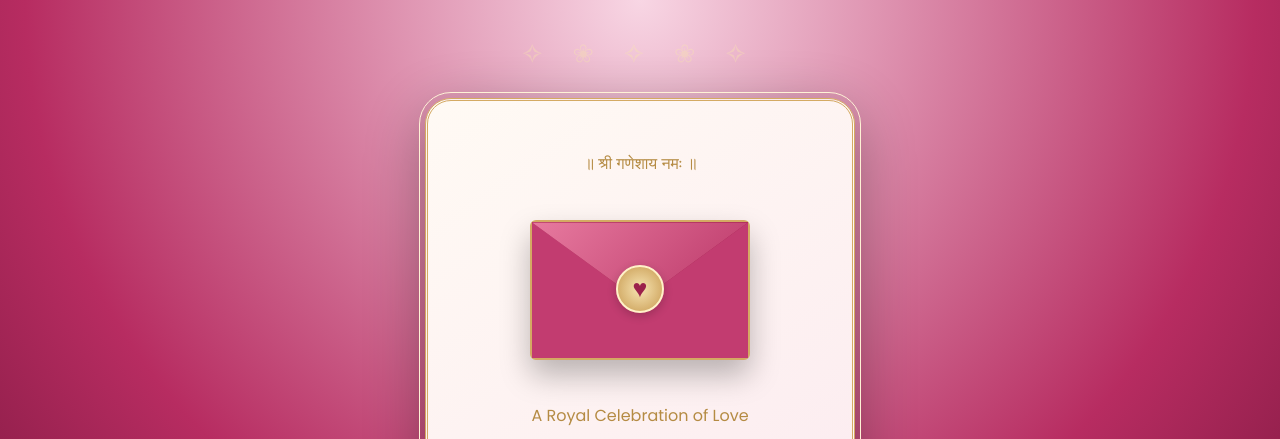
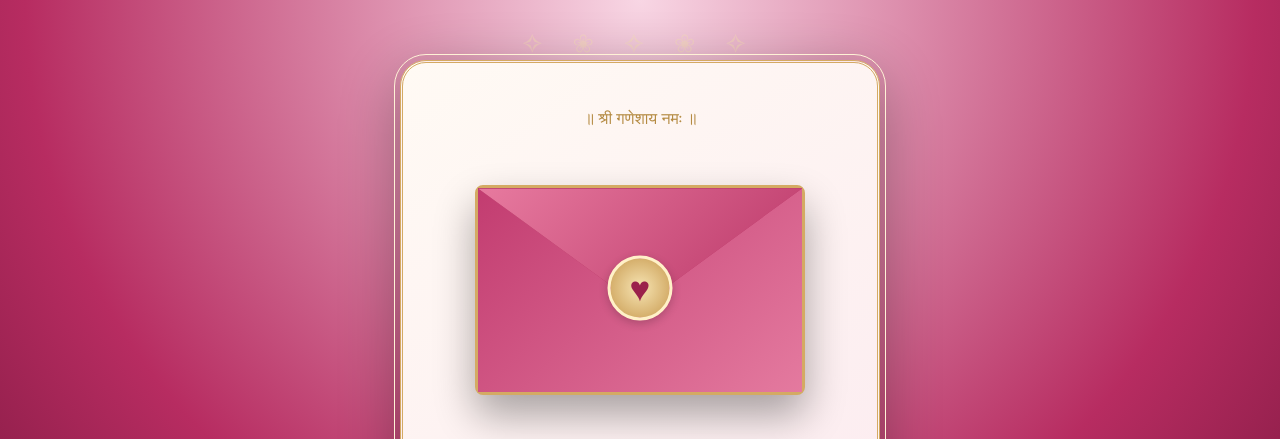
Before and after one commit to kapilsaini2/wedding-invitation, a plain HTML site: page index.html in a window 1280 px wide. Shown: the top 439 px of the page. Drawn offline with nearby package versions, Linux system fonts and the light colour scheme.

Commit message:
Update index.html

```diff
--- a/index.html
+++ b/index.html
@@ -16,15 +16,11 @@
  --light:#fce8ef;
  --blush:#f7d3e1;
  --gold:#d4aa63;
- --gold2:#f5dda6;
  --cream:#fffaf4;
 }
 
 *{box-sizing:border-box}
-
-html{
- scroll-behavior:smooth;
-}
+html{scroll-behavior:smooth}
 
 body{
  margin:0;
@@ -45,8 +41,7 @@ section{
  overflow:hidden;
 }
 
-section:before,
-section:after{
+section:before,section:after{
  content:"";
  position:absolute;
  width:230px;
@@ -56,15 +51,8 @@ section:after{
  pointer-events:none;
 }
 
-section:before{
- top:-110px;
- left:-100px;
-}
-
-section:after{
- bottom:-110px;
- right:-100px;
-}
+section:before{top:-110px;left:-100px}
+section:after{bottom:-110px;right:-100px}
 
 .card{
  width:min(100%,480px);
@@ -74,10 +62,7 @@ section:after{
  padding:34px 22px;
  position:relative;
  z-index:1;
- box-shadow:
- 0 15px 50px #77133d19,
- 0 0 0 6px #d4aa6320,
- inset 0 0 35px #f8dfeb;
+ box-shadow:0 15px 50px #77133d19,0 0 0 6px #d4aa6320,inset 0 0 35px #f8dfeb;
 }
 
 .card:before{
@@ -96,29 +81,11 @@ section:after{
  margin-top:18px;
 }
 
-h1,h2,h3{
- font-family:"Playfair Display",serif;
- color:var(--deep);
-}
-
-h1{
- font-size:45px;
- margin:10px 0;
-}
-
-h2{
- font-size:32px;
- margin:12px 0;
-}
-
-.script{
- font-family:"Great Vibes",cursive;
- color:var(--pink);
-}
-
-p{
- line-height:1.9;
-}
+h1,h2,h3{font-family:"Playfair Display",serif;color:var(--deep)}
+h1{font-size:45px;margin:10px 0}
+h2{font-size:32px;margin:12px 0}
+.script{font-family:"Great Vibes",cursive;color:var(--pink)}
+p{line-height:1.9}
 
 button,.btn{
  background:linear-gradient(135deg,#8c1744,#d54e82,#8c1744);
@@ -134,12 +101,7 @@ button,.btn{
  box-shadow:0 5px 18px #8c174430;
  transition:.3s;
 }
-
-button:hover,.btn:hover{
- transform:translateY(-2px);
- box-shadow:0 8px 22px #8c174450;
-}
-
+button:hover,.btn:hover{transform:translateY(-2px)}
 .gold{color:var(--gold)}
 .small{font-size:12px}
 
@@ -150,36 +112,18 @@ button:hover,.btn:hover{
  margin:22px auto;
 }
 
-.bg1{
- background:linear-gradient(135deg,#f7d4e2,#fff9f5,#e9b8ce);
-}
-
-.bg2{
- background:linear-gradient(135deg,#fff7f0,#f7d9e6,#fbe9ed);
-}
-
-.bg3{
- background:linear-gradient(135deg,#6e1237,#a51e51,#d46a8d);
-}
-
-.bg4{
- background:linear-gradient(135deg,#fae1eb,#fff9f2,#eec4d6);
-}
-
-.bg5{
- background:linear-gradient(135deg,#f5d1df,#fff5ed,#e9c0d2);
-}
-
-.bg6{
- background:linear-gradient(135deg,#f7e0e8,#fffaf4,#eac2d4);
-}
+.bg1{background:linear-gradient(135deg,#f7d4e2,#fff9f5,#e9b8ce)}
+.bg2{background:linear-gradient(135deg,#fff7f0,#f7d9e6,#fbe9ed)}
+.bg3{background:linear-gradient(135deg,#6e1237,#a51e51,#d46a8d)}
+.bg4{background:linear-gradient(135deg,#fae1eb,#fff9f2,#eec4d6)}
+.bg5{background:linear-gradient(135deg,#f5d1df,#fff5ed,#e9c0d2)}
+.bg6{background:linear-gradient(135deg,#f7e0e8,#fffaf4,#eac2d4)}
 
 .ganesh{
  width:155px;
  max-height:180px;
  object-fit:contain;
  margin:0 auto 15px;
- filter:drop-shadow(0 5px 8px #d59aaf30);
 }
 
 .flower{
@@ -189,7 +133,6 @@ button:hover,.btn:hover{
  animation:float 5s infinite ease-in-out;
  pointer-events:none;
 }
-
 @keyframes float{
  0%,100%{transform:translateY(0)}
  50%{transform:translateY(-18px) rotate(10deg)}
@@ -203,22 +146,9 @@ button:hover,.btn:hover{
  background:linear-gradient(135deg,#fffaf5,#fbe5ed);
  box-shadow:0 5px 15px #ad42631a;
 }
-
-.event h3{
- color:var(--pink);
- margin:7px;
- font-size:20px;
-}
-
-.event .emoji{
- font-size:34px;
-}
-
-.bigdate{
- font-size:25px;
- color:var(--pink);
- font-weight:600;
-}
+.event h3{color:var(--pink);margin:7px;font-size:20px}
+.event .emoji{font-size:34px}
+.bigdate{font-size:25px;color:var(--pink);font-weight:600}
 
 #musicBtn{
  position:fixed;
@@ -234,24 +164,21 @@ button:hover,.btn:hover{
  box-shadow:0 4px 20px #0003;
 }
 
-/* ENVELOPE SCREEN */
-
+/* BIG ROYAL ENVELOPE */
 #startScreen{
  position:fixed;
  inset:0;
- background:
- radial-gradient(circle at top,#f8d6e4,#b72c61 60%,#651032);
+ background:radial-gradient(circle at top,#f8d6e4,#b72c61 60%,#651032);
  display:flex;
  justify-content:center;
  align-items:center;
  text-align:center;
- padding:20px;
+ padding:15px;
  z-index:999;
- overflow:hidden;
+ overflow:auto;
 }
 
-#startScreen:before,
-#startScreen:after{
+#startScreen:before,#startScreen:after{
  content:"✧ ❀ ✧ ❀ ✧";
  position:absolute;
  color:#f9e4b0;
@@ -259,57 +186,54 @@ button:hover,.btn:hover{
  font-size:25px;
  letter-spacing:12px;
 }
-
-#startScreen:before{top:35px}
-#startScreen:after{bottom:35px}
+#startScreen:before{top:25px}
+#startScreen:after{bottom:25px}
 
 .startcard{
  background:linear-gradient(145deg,#fffaf4,#fbe8ef);
- padding:32px 20px;
+ padding:25px 18px;
  border:3px double var(--gold);
  outline:1px solid #fff2d6;
  outline-offset:5px;
  border-radius:26px;
- max-width:430px;
+ max-width:480px;
  width:100%;
  box-shadow:0 15px 60px #0005;
  position:relative;
 }
 
-.startcard h1{
- font-size:40px;
-}
+.startcard h1{font-size:40px}
 
 .envelope-area{
- height:190px;
+ height:280px;
  display:flex;
  justify-content:center;
  align-items:center;
- perspective:900px;
+ perspective:1000px;
  cursor:pointer;
 }
 
 .envelope{
  position:relative;
- width:220px;
- height:140px;
+ width:min(330px,85vw);
+ height:210px;
  background:#a31d4d;
- border:2px solid var(--gold);
- border-radius:6px;
- box-shadow:0 15px 30px #0004;
+ border:3px solid var(--gold);
+ border-radius:8px;
+ box-shadow:0 20px 40px #0005;
 }
 
 .envelope-back{
  position:absolute;
  inset:0;
- background:#9e1948;
+ background:linear-gradient(135deg,#9e1948,#d54f81);
  z-index:1;
 }
 
 .envelope-front{
  position:absolute;
  inset:0;
- background:#c23c70;
+ background:linear-gradient(135deg,#c23c70,#e47a9f);
  clip-path:polygon(0 0,50% 58%,100% 0,100% 100%,0 100%);
  z-index:3;
 }
@@ -323,7 +247,7 @@ button:hover,.btn:hover{
  background:linear-gradient(135deg,#e77a9f,#b1285c);
  clip-path:polygon(0 0,100% 0,50% 58%);
  transform-origin:top;
- transition:transform .9s ease;
+ transition:transform 1s ease;
  z-index:5;
 }
 
@@ -332,17 +256,17 @@ button:hover,.btn:hover{
  top:49%;
  left:50%;
  transform:translate(-50%,-50%);
- width:48px;
- height:48px;
+ width:65px;
+ height:65px;
  background:radial-gradient(circle,#f7e4b3,#c7994e);
- border:2px solid #fff1c8;
+ border:3px solid #fff1c8;
  border-radius:50%;
  z-index:6;
  display:flex;
  justify-content:center;
  align-items:center;
  color:#9b214b;
- font-size:25px;
+ font-size:35px;
  box-shadow:0 3px 10px #0003;
  transition:.4s;
 }
@@ -350,22 +274,17 @@ button:hover,.btn:hover{
 #startScreen.open .envelope-flap{
  transform:rotateX(180deg);
 }
-
-#startScreen.open .seal{
- opacity:0;
-}
+#startScreen.open .seal{opacity:0}
 
 #startScreen.hide{
  animation:fadeout 1s forwards;
  pointer-events:none;
 }
-
 @keyframes fadeout{
  to{opacity:0;visibility:hidden}
 }
 
 /* SCRATCH CARD */
-
 .scratch-box{
  width:100%;
  max-width:340px;
@@ -378,7 +297,6 @@ button:hover,.btn:hover{
  background:#fff3dc;
  box-shadow:0 8px 22px #b64d6e20;
 }
-
 .scratch-result{
  position:absolute;
  inset:0;
@@ -388,12 +306,7 @@ button:hover,.btn:hover{
  flex-direction:column;
  background:linear-gradient(135deg,#fff4dd,#f8d7e4);
 }
-
-.scratch-result h2{
- font-size:34px;
- margin:8px;
-}
-
+.scratch-result h2{font-size:34px;margin:8px}
 #scratchCanvas{
  position:absolute;
  inset:0;
@@ -403,7 +316,6 @@ button:hover,.btn:hover{
  cursor:crosshair;
  z-index:2;
 }
-
 #countdown{
  font-size:20px;
  color:var(--pink);
@@ -419,29 +331,26 @@ button:hover,.btn:hover{
  color:#702747;
  background:linear-gradient(135deg,#fffaf4,#f9e5ed);
 }
-
 .contact-box a{
  color:#a51e51;
  text-decoration:none;
  font-weight:600;
 }
-
-footer{
- font-size:13px;
- margin-top:20px;
-}
+footer{font-size:13px;margin-top:20px}
 
 @media(max-width:400px){
  h1{font-size:38px}
  h2{font-size:28px}
  .card{padding:28px 16px}
+ .envelope{height:190px}
+ .envelope-area{height:245px}
 }
 </style>
 </head>
 
 <body>
 
-<!-- ROYAL ENVELOPE -->
+<!-- ENVELOPE -->
 <div id="startScreen">
  <div class="startcard">
 
@@ -457,13 +366,9 @@ footer{
   </div>
 
   <p style="color:#b58b43">A Royal Celebration of Love</p>
-
   <h1 class="script">Kanchan Weds Robin</h1>
-
   <p>आप सादर आमंत्रित हैं</p>
-
   <button onclick="openInvitation()">💌 Open Royal Invitation</button>
-
   <p class="small">Touch the envelope to open ♡</p>
  </div>
 </div>
@@ -473,42 +378,35 @@ footer{
  <source src="./wedding-music.mp3" type="audio/mpeg">
 </audio>
 
-<button id="musicBtn" onclick="toggleMusic()" title="Music">♫</button>
+<button id="musicBtn" onclick="toggleMusic()">♫</button>
 
 <!-- PAGE 1 -->
 <section class="bg1" id="top">
-
  <span class="flower" style="top:10%;left:8%">🌸</span>
  <span class="flower" style="bottom:10%;right:8%">🌹</span>
 
  <div class="card">
   <p class="gold">॥ श्री गणेशाय नमः ॥</p>
-
-  <img class="ganesh" src="./ganesh.jpeg" alt="Ganesh Ji"
-  onerror="this.style.display='none'">
+  <img class="ganesh" src="./ganesh.jpeg" alt="Ganesh Ji" onerror="this.style.display='none'">
 
   <h2 class="script">Shubh Vivah</h2>
   <p>With the blessings of Lord Ganesha</p>
-
   <div class="divider"></div>
 
   <h1 class="script">Kanchan</h1>
   <p>♡ Weds ♡</p>
   <h1 class="script">Robin Singh</h1>
-
   <p>Two hearts • One royal journey</p>
 
   <button onclick="goTo('date')">Our Invitation ↓</button>
  </div>
 </section>
 
-<!-- PAGE 2 SCRATCH -->
+<!-- PAGE 2 -->
 <section class="bg2" id="date">
  <div class="card">
-
   <p class="gold">SAVE THE DATE</p>
   <h2 class="script">Wedding Celebration</h2>
-
   <div class="divider"></div>
 
   <p>Scratch the golden card to reveal our special day ✨</p>
@@ -526,7 +424,6 @@ footer{
 
   <p class="bigdate">30 November 2026</p>
   <h2>7:00 PM</h2>
-
   <p>आपका आगमन हमारे लिए सौभाग्य होगा</p>
 
   <h3>Wedding Countdown ❤️</h3>
@@ -536,13 +433,11 @@ footer{
  </div>
 </section>
 
-<!-- PAGE 3 FAMILY -->
+<!-- PAGE 3 -->
 <section class="bg4" id="family">
  <div class="card">
-
   <p class="gold">With the blessings of our families</p>
   <h2 class="script">Wedding Invitation</h2>
-
   <p>We joyfully invite you to celebrate the wedding of</p>
 
   <h1 class="script">Kanchan</h1>
@@ -559,10 +454,9 @@ footer{
  </div>
 </section>
 
-<!-- PAGE 4 EVENTS -->
+<!-- PAGE 4 -->
 <section class="bg5" id="events">
  <div class="card">
-
   <p class="gold">The Royal Celebration</p>
   <h1 class="script">Wedding Events</h1>
 
@@ -608,22 +502,19 @@ footer{
 <!-- PAGE 5 VENUE -->
 <section class="bg2" id="venue">
  <div class="card">
-
   <p class="gold">Wedding Location</p>
   <h1 class="script">Venue</h1>
 
   <div style="font-size:45px">📍</div>
-
   <h2>Girdhar Ki Dhani</h2>
   <p>Ward No. 09</p>
   <p>Bilaspur Road</p>
   <p>Near Sitla Mata Mandir</p>
-
   <div class="divider"></div>
 
   <a class="btn"
-  href="https://maps.app.goo.gl/oVzaZK7vzjT5ZgFV9"
-  target="_blank">
+  href="https://maps.app.goo.gl/oVzaZK7vzjT5ZqFV9?g_st=aw"
+  target="_blank" rel="noopener">
   📍 Open Google Maps
   </a>
 
@@ -631,38 +522,28 @@ footer{
  </div>
 </section>
 
-<!-- PAGE 6 BLESSINGS -->
+<!-- PAGE 6 -->
 <section class="bg1" id="blessings">
  <div class="card">
-
   <p class="gold">Your presence is our present</p>
   <h1 class="script">Blessings & Love</h1>
-
   <p>आपका प्यार, आशीर्वाद और उपस्थिति हमारे इस शुभ अवसर को और भी खास बना देगी।</p>
-
   <div class="divider"></div>
-
   <p>Join us to celebrate a lifetime of love, happiness and togetherness.</p>
-
   <h2 class="script">Kanchan ❤️ Robin</h2>
-
   <button onclick="goTo('last')">Final Invitation ↓</button>
  </div>
 </section>
 
-<!-- FINAL FAMILY PAGE -->
+<!-- FINAL PAGE -->
 <section class="bg3" id="last">
  <div class="card">
-
   <p>❤️ With Love & Blessings ❤️</p>
-
   <h1 class="script">Karodiya Family</h1>
-
   <h2>WELCOME YOU</h2>
   <p>With Love & Blessings</p>
 
   <div class="contact-box">
-
    <h3>Contact Details</h3>
 
    <p><b>Chandra Shekhar</b></p>
@@ -672,7 +553,6 @@ footer{
 
    <p><b>Kapil</b></p>
    <a href="tel:8432562718">📞 8432562718</a>
-
   </div>
 
   <button onclick="shareInvitation()">💌 SHARE ON WHATSAPP</button>
@@ -689,7 +569,6 @@ footer{
 const music=document.getElementById("music");
 const musicBtn=document.getElementById("musicBtn");
 const startScreen=document.getElementById("startScreen");
-
 let invitationOpened=false;
 
 function openInvitation(){
@@ -735,8 +614,7 @@ function goTo(id){
 /* COUNTDOWN */
 function updateCountdown(){
  const weddingDate=new Date("2026-11-30T19:00:00+05:30").getTime();
- const now=Date.now();
- const distance=weddingDate-now;
+ const distance=weddingDate-Date.now();
  const box=document.getElementById("countdown");
 
  if(distance<=0){
@@ -758,14 +636,12 @@ setInterval(updateCountdown,1000);
 /* SCRATCH CARD */
 const canvas=document.getElementById("scratchCanvas");
 const ctx=canvas.getContext("2d");
-
 let scratching=false;
 let scratchedPixels=0;
 let scratchCleared=false;
 
 function setupScratch(){
- const box=canvas.parentElement;
- const rect=box.getBoundingClientRect();
+ const rect=canvas.parentElement.getBoundingClientRect();
  const dpr=window.devicePixelRatio||1;
 
  canvas.width=rect.width*dpr;
@@ -818,7 +694,6 @@ canvas.addEventListener("pointerdown",e=>{
  canvas.setPointerCapture(e.pointerId);
  scratch(e);
 });
-
 canvas.addEventListener("pointermove",scratch);
 canvas.addEventListener("pointerup",()=>scratching=false);
 canvas.addEventListener("pointercancel",()=>scratching=false);
@@ -826,12 +701,10 @@ canvas.addEventListener("pointercancel",()=>scratching=false);
 window.addEventListener("resize",()=>{
  if(!scratchCleared)setupScratch();
 });
-
 setupScratch();
 
-/* WHATSAPP */
+/* WHATSAPP SHARE */
 function shareInvitation(){
-
  const msg=`💌 Royal Wedding Invitation ❤️
 
 Kanchan Weds Robin Singh
```
